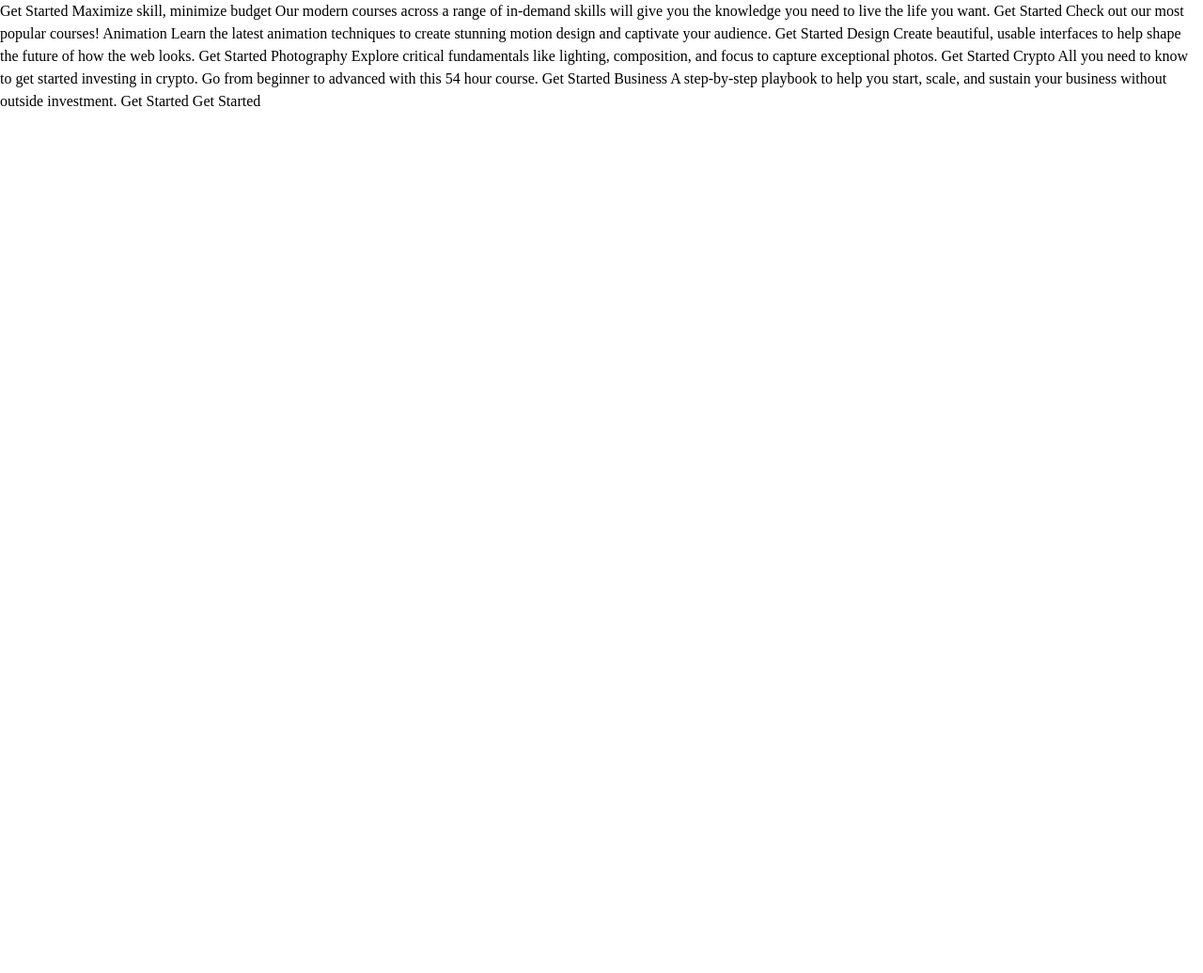
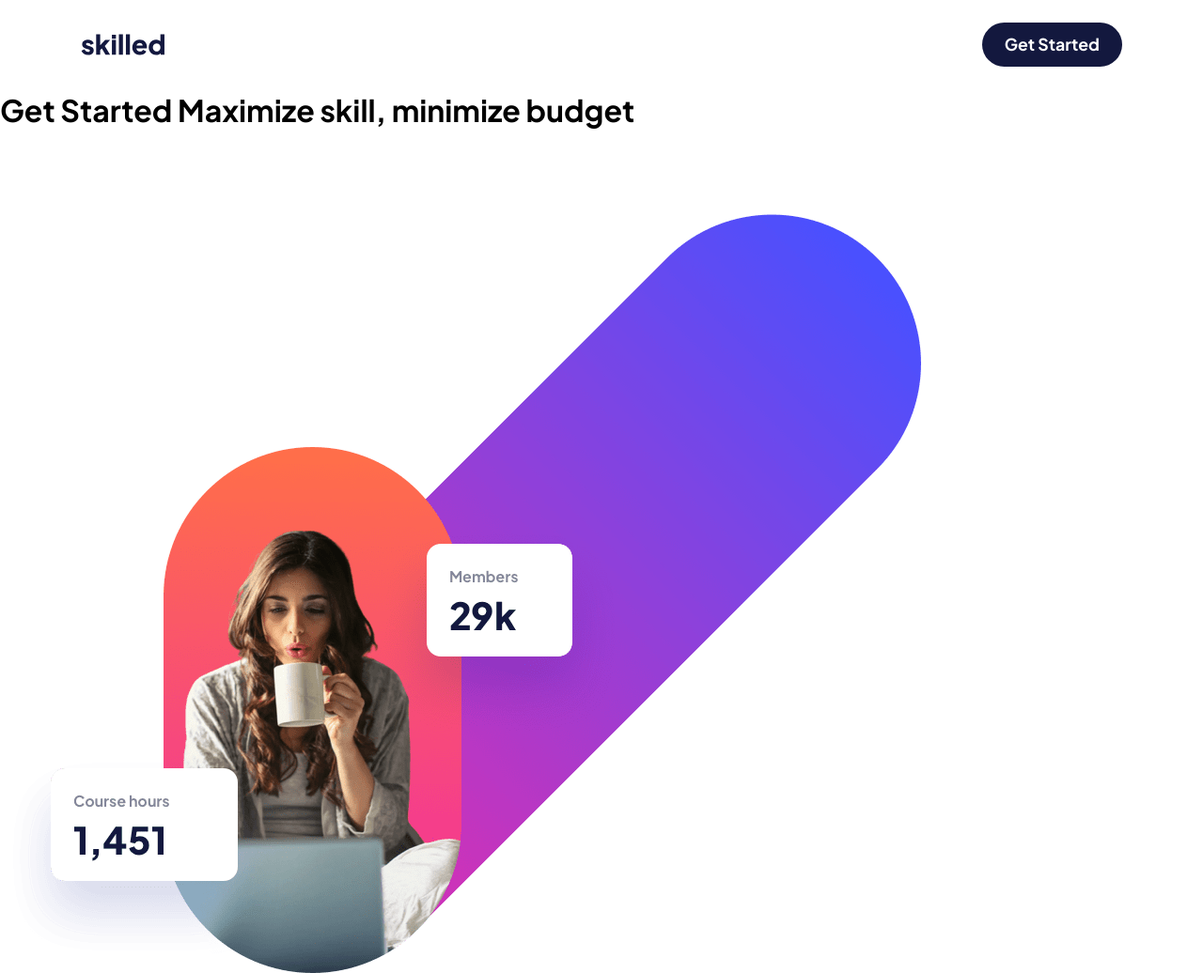
Before and after one commit to hirohiro2255/skilled-elearning-landing-page, a website built with Vite: page index.html in a window 1280 px wide. Shown: the top 1036 px of the page at 94% size. Before the commit the page ends 800 px from the top, so only its background shows below. Built offline with nearby package versions, Linux system fonts and the light colour scheme.

Commit message:
Added styling to header

```diff
--- a/css/defs.css
+++ /dev/null
@@ -1,12 +0,0 @@
-:root {
-  --light-dark-blue: hsla(234, 25%, 52%, 1);
-  --dark-blue: hsla(234, 53%, 16%, 1);
-  --almost-pure-grey: hsla(233, 10%, 56%, 1);
-  --bright-pink: hsla(341, 92%, 62%, 1);
-  --very-light-pink: hsla(341, 100%, 83%, 1);
-  --pure-white: hsla(0, 0%, 100%, 1);
-  --pinkish-linear-gradient-start: hsla(322,87,55,1);
-  --pinkish-linear-gradient-end: hsla(13,100,64,1);
-  --purplish-linear-gradient-start: hsla(237,100,64,1);
-  --purplish-linear-gradient-end: hsla(322,87,55,1);
-}
--- /dev/null
+++ b/css/header.css
@@ -0,0 +1,51 @@
+.header {
+  padding-top: 16px;
+}
+
+.header-wrapper {
+  display: flex;
+  justify-content: space-between;
+  align-items: center;
+  width: min(91.46%, 1108px);
+  margin-right: auto;
+  margin-left: auto;
+}
+
+.header-logo {
+  width: 89px;
+  /* height: 35px; */
+}
+
+.header-button {
+  text-decoration: none;
+  padding-top: 10px;
+  padding-bottom: 10px;
+  padding-right: 24px;
+  padding-left: 24px;
+  background-color: var(--dark-blue);
+  color: var(--pure-white);
+  border-radius: 28px;
+  font-size: clamp(1rem, 0.956rem + 0.1878vw, 1.125rem);
+  font-weight: 700;
+  line-height: 1.55;
+}
+
+.header-button:hover {
+  background-color: var(--light-dark-blue);
+  transition: ease-out .2s;
+}
+
+/* Tablet */
+@media (768px <= width < 960px) {
+  .header {
+    padding-top: 24px;
+  }
+}
+
+
+/* Desktop */
+@media (960px <= width <= 1440px) {
+  .header {
+    padding-top: 24px;
+  }
+}
--- a/css/style.css
+++ b/css/style.css
@@ -0,0 +1,25 @@
+@import url("header.css");
+@import url("upper-hero.css");
+@import url("bottom-hero.css");
+
+:root {
+  --light-dark-blue: hsla(234, 25%, 52%, 1);
+  --dark-blue: hsla(234, 53%, 16%, 1);
+  --almost-pure-grey: hsla(233, 10%, 56%, 1);
+  --bright-pink: hsla(341, 92%, 62%, 1);
+  --very-light-pink: hsla(341, 100%, 83%, 1);
+  --pure-white: hsla(0, 0%, 100%, 1);
+  --pinkish-linear-gradient-start: hsla(322,87,55,1);
+  --pinkish-linear-gradient-end: hsla(13,100,64,1);
+  --purplish-linear-gradient-start: hsla(237,100,64,1);
+  --purplish-linear-gradient-end: hsla(322,87,55,1);
+  font-family: 'Plus Jakarta Sans', sans-serif;
+}
+
+h1, h2, h3, h4, h5, p, ul {
+  margin: 0;
+}
+
+body {
+  min-width: 360px;
+}
--- a/index.html
+++ b/index.html
@@ -25,17 +25,30 @@
     <link rel="stylesheet" href="css/style.css" />
   </head>
   <body>
-    Get Started Maximize skill, minimize budget Our modern courses across a
-    range of in-demand skills will give you the knowledge you need to live the
-    life you want. Get Started Check out our most popular courses! Animation
-    Learn the latest animation techniques to create stunning motion design and
-    captivate your audience. Get Started Design Create beautiful, usable
-    interfaces to help shape the future of how the web looks. Get Started
-    Photography Explore critical fundamentals like lighting, composition, and
-    focus to capture exceptional photos. Get Started Crypto All you need to know
-    to get started investing in crypto. Go from beginner to advanced with this
-    54 hour course. Get Started Business A step-by-step playbook to help you
-    start, scale, and sustain your business without outside investment. Get
-    Started Get Started
+    <header class="header">
+      <div class="header-wrapper">
+        <img class="header-logo" src="assets/logo-dark.svg" alt="header-logo" />
+        <a href="#" class="header-button button">Get Started</a>
+      </div>
+    </header>
+    <main>
+      <div>
+        <section>
+          <h1>Get Started Maximize skill, minimize budget</h1>
+          <img src="assets/image-hero-desktop.png" alt="" />
+        </section>
+      </div>
+    </main>
+    Our modern courses across a range of in-demand skills will give you the
+    knowledge you need to live the life you want. Get Started Check out our most
+    popular courses! Animation Learn the latest animation techniques to create
+    stunning motion design and captivate your audience. Get Started Design
+    Create beautiful, usable interfaces to help shape the future of how the web
+    looks. Get Started Photography Explore critical fundamentals like lighting,
+    composition, and focus to capture exceptional photos. Get Started Crypto All
+    you need to know to get started investing in crypto. Go from beginner to
+    advanced with this 54 hour course. Get Started Business A step-by-step
+    playbook to help you start, scale, and sustain your business without outside
+    investment. Get Started Get Started
   </body>
 </html>
```
Also changed, not shown: css/bottom-hero.css (added), css/upper-hero.css (added).
